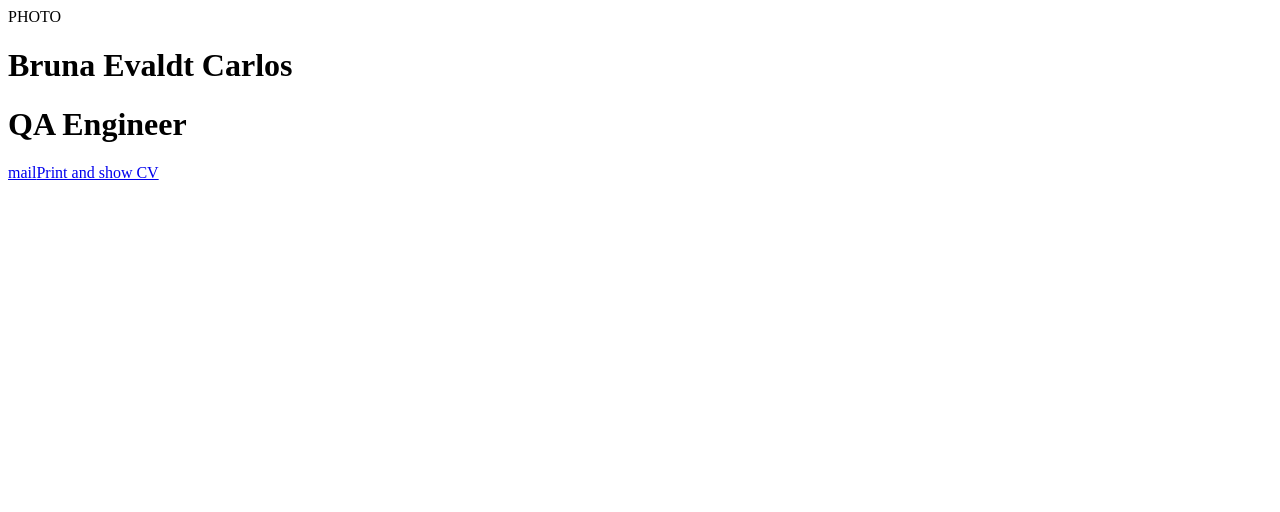
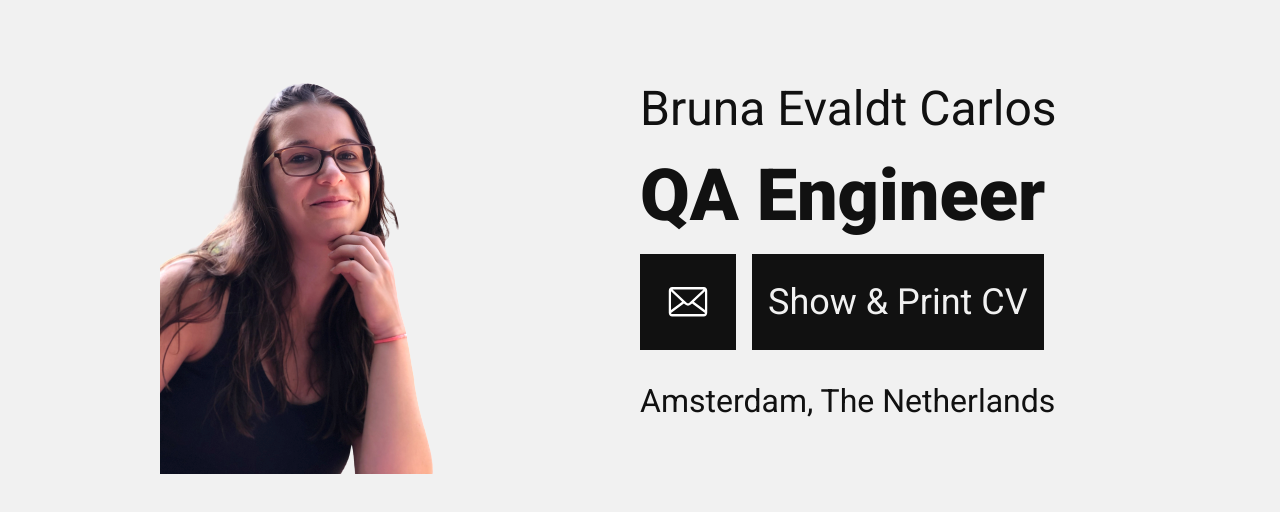
Before and after one commit to brunaevaldt/bruna-profile, a Next.js app: page / in a window 1280 px wide. Shown: the top 512 px of the page. Built offline with nearby package versions, Linux system fonts and the light colour scheme.

Commit message:
intro sectino

```diff
--- /dev/null
+++ b/components/Intro/Intro.js
@@ -0,0 +1,51 @@
+import Link from "next/link";
+import styles from "./intro.module.css";
+
+const Intro = () => (
+    <section className={styles.introContainer}>
+        <div className={styles.photoContainer}>
+            <img
+                alt="Bruna Evaldt Carlos profile"
+                src="/images/bruna_profile.png"
+            />
+        </div>
+        <div>
+            <h2 className={styles.name}>Bruna Evaldt Carlos</h2>
+            <h1 className={styles.jobTitle}>QA Engineer</h1>
+            <div className={styles.actionRow}>
+                <a
+                    href="mailto:bruna.evaldt@gmail.com?subject=Hi Bruna!&body=Hi Bruna,"
+                    alt="send me an email"
+                    className={styles.actionButton}
+                >
+                    <svg
+                        width="40"
+                        height="30"
+                        viewBox="0 0 50 39"
+                        fill="none"
+                        xmlns="http://www.w3.org/2000/svg"
+                    >
+                        <path
+                            d="M45.6055 0L4.39453 0C1.97139 0 0 2.20871 0 4.92357L0 33.4564C0 36.1713 1.97139 38.38 4.39453 38.38L45.6055 38.38C48.0286 38.38 50 36.1713 50 33.4564V4.92357C50 2.20871 48.0286 0 45.6055 0ZM45.0319 3.28238L44.4454 3.82955L26.7436 20.3444C25.7332 21.2869 24.2666 21.2869 23.2564 20.3444L5.55459 3.82955L4.96807 3.28238L45.0319 3.28238ZM2.92969 5.65204L17.3527 19.1079L2.92969 29.8624L2.92969 5.65204ZM45.6055 35.0976L4.39453 35.0976C3.68672 35.0976 3.09473 34.5322 2.95908 33.7835L19.7018 21.2994L21.3818 22.8668C22.4301 23.8447 23.7151 24.3337 25.0001 24.3337C26.2851 24.3337 27.57 23.8447 28.6184 22.8668L30.2984 21.2994L47.041 33.7834C46.9053 34.5323 46.3133 35.0976 45.6055 35.0976ZM47.0703 29.8624L32.6473 19.1081L47.0703 5.65204V29.8624Z"
+                            fill="black"
+                        />
+                        <path
+                            d="M45.6055 0L4.39453 0C1.97139 0 0 2.20871 0 4.92357L0 33.4564C0 36.1713 1.97139 38.38 4.39453 38.38L45.6055 38.38C48.0286 38.38 50 36.1713 50 33.4564V4.92357C50 2.20871 48.0286 0 45.6055 0ZM45.0319 3.28238L44.4454 3.82955L26.7436 20.3444C25.7332 21.2869 24.2666 21.2869 23.2564 20.3444L5.55459 3.82955L4.96807 3.28238L45.0319 3.28238ZM2.92969 5.65204L17.3527 19.1079L2.92969 29.8624L2.92969 5.65204ZM45.6055 35.0976L4.39453 35.0976C3.68672 35.0976 3.09473 34.5322 2.95908 33.7835L19.7018 21.2994L21.3818 22.8668C22.4301 23.8447 23.7151 24.3337 25.0001 24.3337C26.2851 24.3337 27.57 23.8447 28.6184 22.8668L30.2984 21.2994L47.041 33.7834C46.9053 34.5323 46.3133 35.0976 45.6055 35.0976ZM47.0703 29.8624L32.6473 19.1081L47.0703 5.65204V29.8624Z"
+                            fill="white"
+                        />
+                    </svg>
+                </a>
+                <Link
+                    href="#cv"
+                    alt="show and print my resume"
+                    className={styles.actionButton}
+                >
+                    Show & Print CV
+                </Link>
+            </div>
+            Amsterdam, The Netherlands
+        </div>
+    </section>
+);
+
+export default Intro;
--- /dev/null
+++ b/components/Intro/intro.module.css
@@ -0,0 +1,54 @@
+.introContainer {
+    background-color: var(--color-background);
+    display: grid;
+    grid-template-columns: repeat(2, 1fr);
+    margin-top: calc(var(--unit) * 4);
+}
+
+.photoContainer {
+    display: flex;
+    justify-content: left;
+    align-items: flex-end;
+}
+
+.name {
+    font-size: 48px;
+    margin: var(--unit) 0;
+    font-weight: 400;
+}
+
+.jobTitle {
+    font-size: 72px;
+    margin: var(--unit) 0;
+    font-weight: 900;
+}
+
+.actionRow {
+    margin-bottom: calc(var(--unit) * 2);
+    display: flex;
+    align-items: center;
+}
+
+.actionRow a {
+    padding: var(--unit);
+    height: calc(var(--unit) * 4);
+    min-width: calc(var(--unit) * 4);
+    color: var(--color-background);
+    background-color: var(--color-primary-dark);
+    display: inline-block;
+    text-decoration: none;
+    margin-right: var(--unit);
+    font-size: 36px;
+    display: flex;
+    justify-content: center;
+    align-items: center;
+    transition: transform 0.15s ease-out, background-color 0.2s, color 0.2s;
+}
+
+.actionRow a:hover {
+    transform: scale(1.05);
+}
+
+.actionRow a:active {
+    transform: scale(0.99);
+}
--- /dev/null
+++ b/pages/_app.js
@@ -0,0 +1,5 @@
+import "../styles/global.css";
+
+export default function App({ Component, pageProps }) {
+    return <Component {...pageProps} />;
+}
--- a/pages/index.js
+++ b/pages/index.js
@@ -1,24 +1,15 @@
 import Head from "next/head";
-import Link from "next/link";
+import Intro from "../components/Intro/Intro";
+import styles from "./index.module.css";
 
 export default function Home() {
     return (
-        <div className="container">
+        <main className={styles.mainContainer}>
             <Head>
                 <title>Bruna Evaldt Carlos</title>
                 <link rel="icon" href="/favicon.ico" />
             </Head>
-            <main>
-                <div>PHOTO</div>
-                <h1>Bruna Evaldt Carlos</h1>
-                <h1>QA Engineer</h1>
-                <a href="mailto:bruna.evaldt@gmail.com" alt="send me an email">
-                    mail
-                </a>
-                <Link href="#cv" alt="show and print my resume">
-                    Print and show CV
-                </Link>
-            </main>
-        </div>
+            <Intro />
+        </main>
     );
 }
--- /dev/null
+++ b/pages/index.module.css
@@ -0,0 +1,4 @@
+.mainContainer {
+    max-width: 960px;
+    margin: 0 auto;
+}
--- /dev/null
+++ b/styles/global.css
@@ -0,0 +1,17 @@
+@import url("https://fonts.googleapis.com/css2?family=Roboto:wght@400;900&display=swap");
+
+:root {
+    --color-background: #f1f1f1;
+    --color-primary-dark: #111111;
+    --color-accent: yellow;
+    --unit: 16px;
+}
+
+body {
+    padding: 0;
+    margin: 0;
+    font-family: "Roboto", "sans-serif";
+    background-color: var(--color-background);
+    font-size: calc(var(--unit) * 2);
+    color: var(--color-primary-dark);
+}
```
Also changed, not shown: pages/about.js (renamed from pages/hello.js), public/images/bruna_profile.png (added), public/vercel.svg (deleted).
